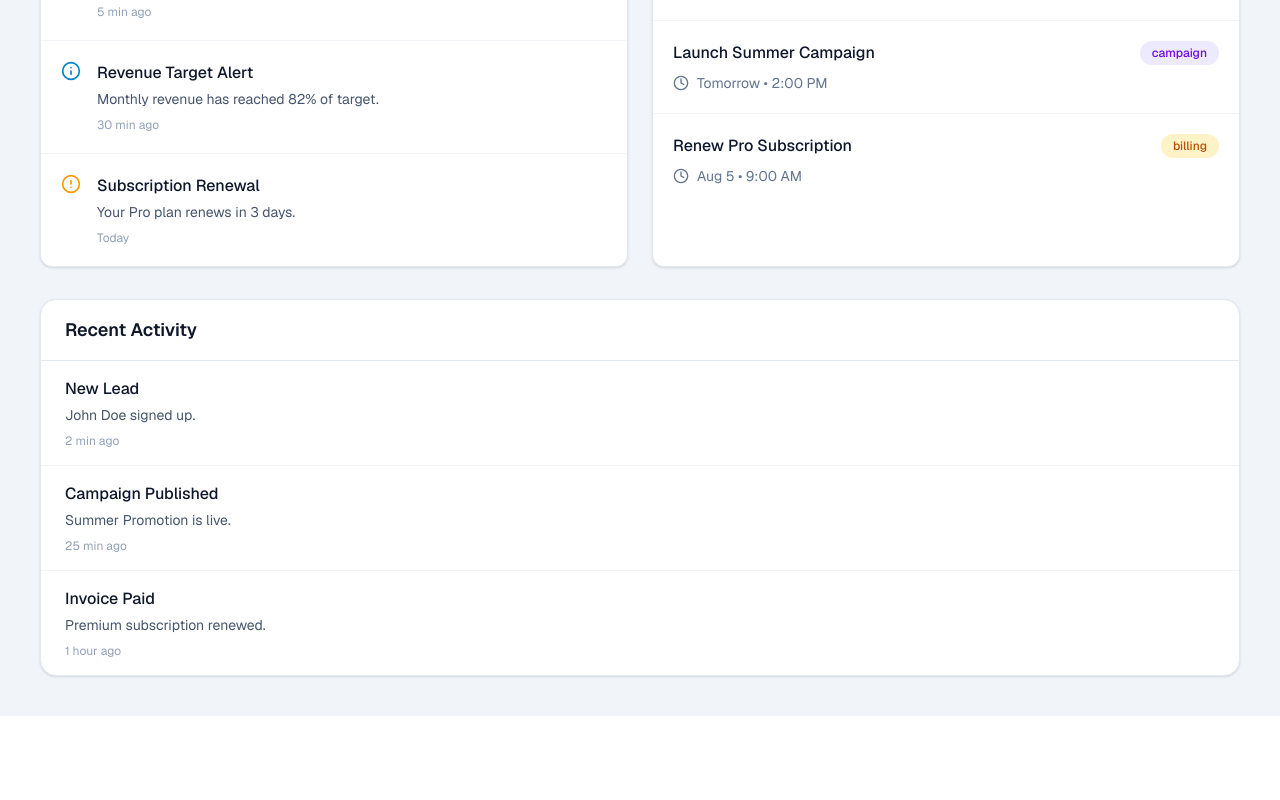
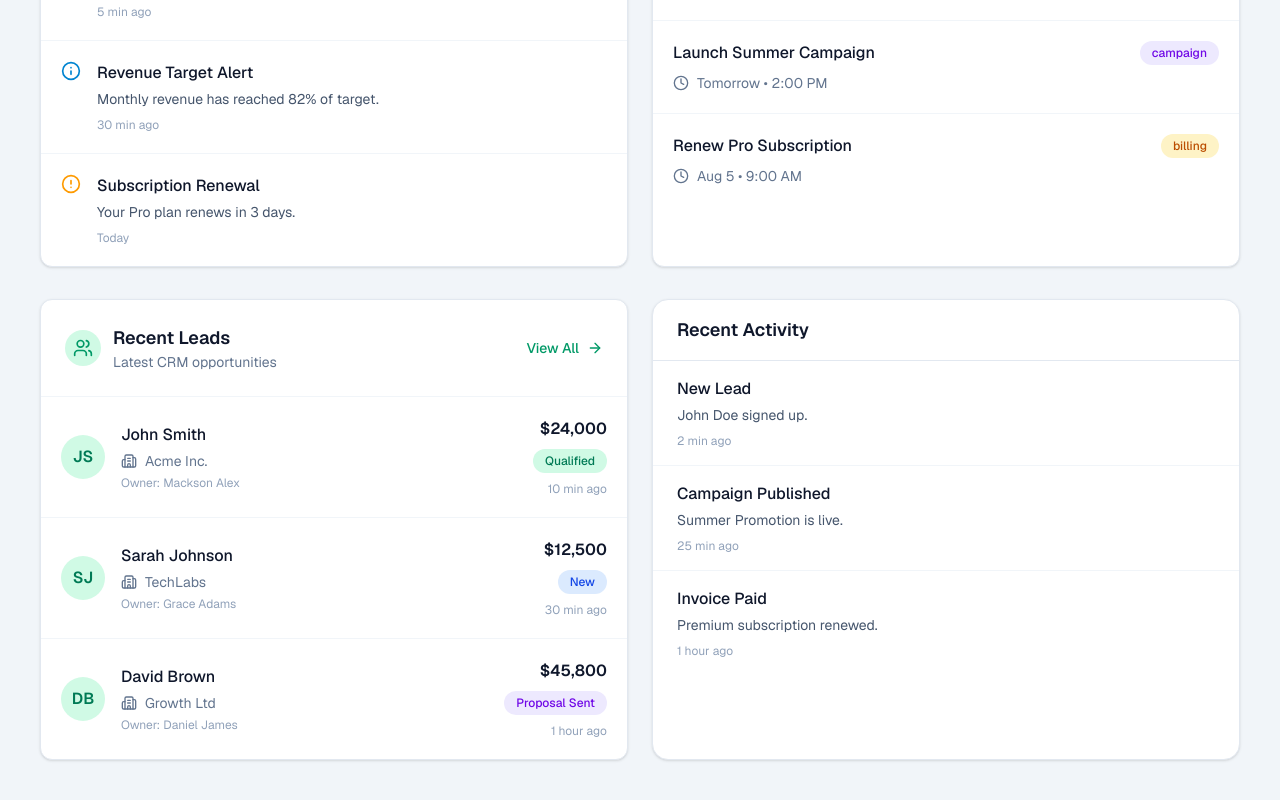
Before and after one commit to GrowthPilot247/GrowthPilot, a Next.js app: page /dashboard in a window 1280 px wide. Shown: the part 1659-2459 px from the top of the page. Before the commit the page ends 2375 px from the top, so only its background shows below. Built offline with nearby package versions, Linux system fonts and the light colour scheme.

Commit message:
Add Recent Leads dashboard widget

```diff
--- a/app/dashboard/page.tsx
+++ b/app/dashboard/page.tsx
@@ -17,6 +17,10 @@ import {
   CalendarWidget,
   CalendarEvent,
 } from "@/app/features/dashboard/components/CalendarWidget";
+import {
+  RecentLeads,
+  Lead,
+} from "@/app/features/dashboard/components/RecentLeads";
 
 const notifications: NotificationItem[] = [
   {
@@ -95,6 +99,36 @@ const calendarEvents: CalendarEvent[] = [
   },
 ];
 
+const recentLeads: Lead[] = [
+  {
+    id: "1",
+    name: "John Smith",
+    company: "Acme Inc.",
+    owner: "Mackson Alex",
+    value: 24000,
+    status: "Qualified",
+    lastActivity: "10 min ago",
+  },
+  {
+    id: "2",
+    name: "Sarah Johnson",
+    company: "TechLabs",
+    owner: "Grace Adams",
+    value: 12500,
+    status: "New",
+    lastActivity: "30 min ago",
+  },
+  {
+    id: "3",
+    name: "David Brown",
+    company: "Growth Ltd",
+    owner: "Daniel James",
+    value: 45800,
+    status: "Proposal Sent",
+    lastActivity: "1 hour ago",
+  },
+];
+
 export default function DashboardPage() {
   return (
     <main className="min-h-screen bg-slate-100 p-10">
@@ -124,7 +158,7 @@ export default function DashboardPage() {
         ))}
       </section>
 
-      {/* Analytics + AI */}
+      {/* Revenue + AI */}
       <section className="mt-8 grid gap-6 lg:grid-cols-3">
         <div className="lg:col-span-2">
           <RevenueChart data={dashboardData.revenue} />
@@ -142,17 +176,14 @@ export default function DashboardPage() {
 
       {/* Notifications + Calendar */}
       <section className="mt-8 grid gap-6 xl:grid-cols-2">
-        <NotificationCenter
-          notifications={notifications}
-        />
-
-        <CalendarWidget
-          events={calendarEvents}
-        />
+        <NotificationCenter notifications={notifications} />
+        <CalendarWidget events={calendarEvents} />
       </section>
 
-      {/* Activity Feed */}
-      <section className="mt-8">
+      {/* Recent Leads + Activity */}
+      <section className="mt-8 grid gap-6 xl:grid-cols-2">
+        <RecentLeads leads={recentLeads} />
+
         <ActivityFeed
           items={dashboardData.activities}
         />
--- /dev/null
+++ b/app/features/dashboard/components/RecentLeads.tsx
@@ -0,0 +1,139 @@
+"use client";
+
+import { ArrowRight, Building2, Users } from "lucide-react";
+
+export type LeadStatus =
+  | "New"
+  | "Qualified"
+  | "Proposal Sent"
+  | "Won"
+  | "Lost";
+
+export interface Lead {
+  id: string;
+  name: string;
+  company: string;
+  owner: string;
+  value: number;
+  status: LeadStatus;
+  lastActivity: string;
+}
+
+interface RecentLeadsProps {
+  leads: Lead[];
+}
+
+const statusStyles: Record<LeadStatus, string> = {
+  New: "bg-blue-100 text-blue-700",
+  Qualified: "bg-emerald-100 text-emerald-700",
+  "Proposal Sent": "bg-violet-100 text-violet-700",
+  Won: "bg-green-100 text-green-700",
+  Lost: "bg-red-100 text-red-700",
+};
+
+function getInitials(name: string) {
+  return name
+    .split(" ")
+    .map((part) => part[0])
+    .join("")
+    .substring(0, 2)
+    .toUpperCase();
+}
+
+export function RecentLeads({
+  leads,
+}: RecentLeadsProps) {
+  return (
+    <section className="rounded-xl border border-slate-200 bg-white shadow-sm">
+      <header className="flex items-center justify-between border-b border-slate-100 p-6">
+        <div className="flex items-center gap-3">
+          <div className="rounded-full bg-emerald-100 p-2">
+            <Users className="h-5 w-5 text-emerald-600" />
+          </div>
+
+          <div>
+            <h2 className="text-lg font-semibold text-slate-900">
+              Recent Leads
+            </h2>
+
+            <p className="text-sm text-slate-500">
+              Latest CRM opportunities
+            </p>
+          </div>
+        </div>
+
+        <button
+          type="button"
+          className="flex items-center gap-2 text-sm font-medium text-emerald-600 transition-colors hover:text-emerald-700"
+        >
+          View All
+
+          <ArrowRight className="h-4 w-4" />
+        </button>
+      </header>
+
+      {leads.length === 0 ? (
+        <div className="flex flex-col items-center justify-center p-10 text-center">
+          <Users className="mb-3 h-10 w-10 text-slate-300" />
+
+          <h3 className="font-medium text-slate-900">
+            No Leads Yet
+          </h3>
+
+          <p className="mt-1 text-sm text-slate-500">
+            New leads will appear here as your CRM grows.
+          </p>
+        </div>
+      ) : (
+        <div className="divide-y divide-slate-100">
+          {leads.map((lead) => (
+            <button
+              key={lead.id}
+              type="button"
+              className="flex w-full items-center justify-between p-5 text-left transition-colors hover:bg-slate-50"
+            >
+              <div className="flex items-center gap-4">
+                <div className="flex h-11 w-11 items-center justify-center rounded-full bg-emerald-100 font-semibold text-emerald-700">
+                  {getInitials(lead.name)}
+                </div>
+
+                <div>
+                  <h3 className="font-medium text-slate-900">
+                    {lead.name}
+                  </h3>
+
+                  <div className="mt-1 flex items-center gap-2 text-sm text-slate-500">
+                    <Building2 className="h-4 w-4" />
+
+                    <span>{lead.company}</span>
+                  </div>
+
+                  <p className="mt-1 text-xs text-slate-400">
+                    Owner: {lead.owner}
+                  </p>
+                </div>
+              </div>
+
+              <div className="text-right">
+                <p className="font-semibold text-slate-900">
+                  $
+                  {lead.value.toLocaleString()}
+                </p>
+
+                <span
+                  className={`mt-2 inline-flex rounded-full px-3 py-1 text-xs font-medium ${statusStyles[lead.status]}`}
+                >
+                  {lead.status}
+                </span>
+
+                <p className="mt-2 text-xs text-slate-400">
+                  {lead.lastActivity}
+                </p>
+              </div>
+            </button>
+          ))}
+        </div>
+      )}
+    </section>
+  );
+}
```
Also changed, not shown: app/features/dashboard/constants/mockLeads.ts (added), app/features/dashboard/services/dashboard.service.ts (added), app/features/dashboard/types/calendar.ts (added), app/features/dashboard/types/lead.ts (added), app/features/dashboard/types/notification.ts (added), app/features/dashboard/types/search.ts (added).
